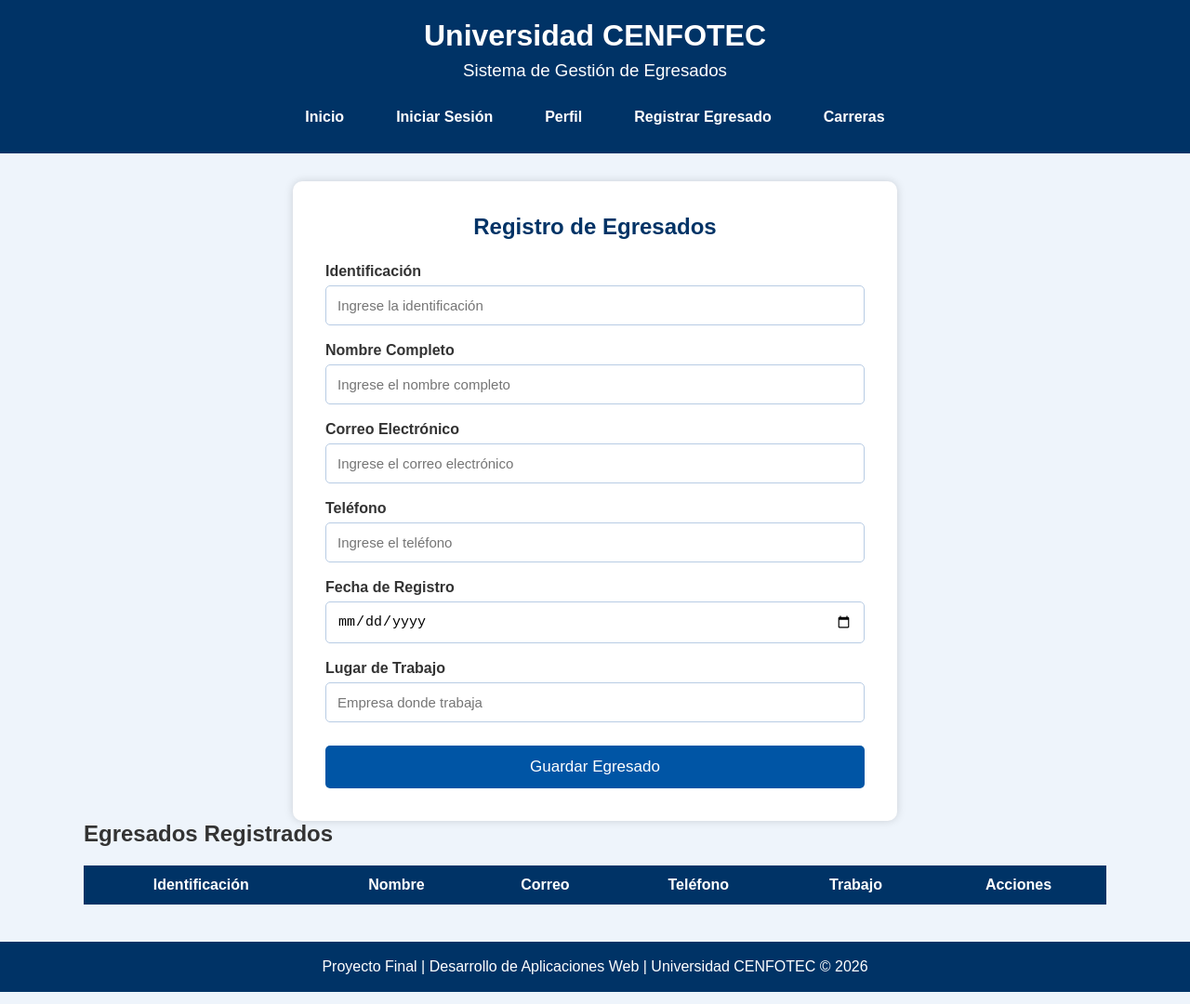
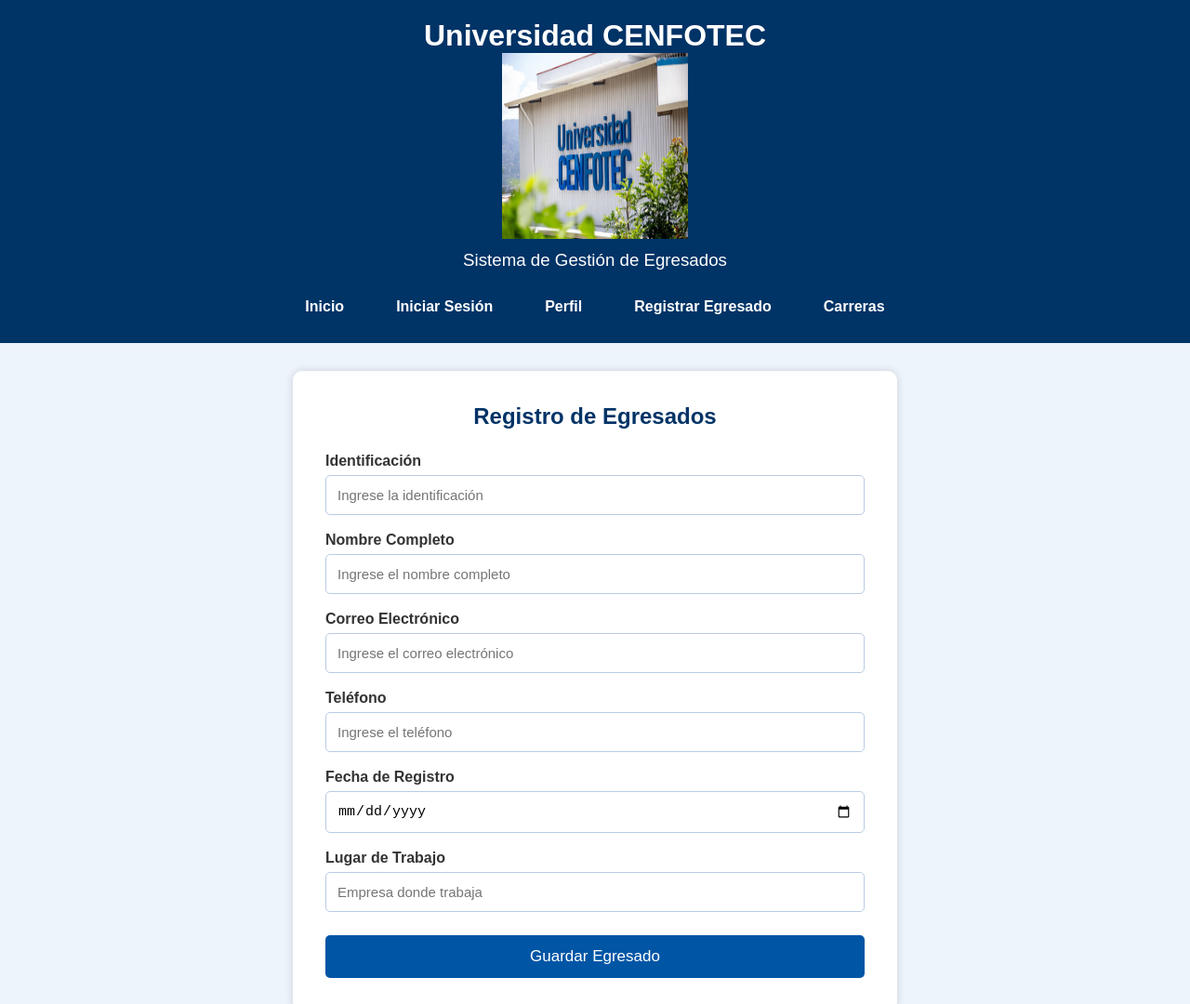
Before and after one commit to ebrenese-png/repositorio-proyecto-final-Erick, a plain HTML site: page HTML/egresados.html in a window 1280 px wide. Shown: the top 1080 px of the page at 93% size. Drawn offline with Linux system fonts and the light colour scheme; some packages are replaced by stand-ins of ours; a script that the page names is missing.

Commit message:
imagen
añadir la imagen

```diff
--- a/HTML/egresados.html
+++ b/HTML/egresados.html
@@ -15,6 +15,8 @@
 
         <div class="logo">
             <h1>Universidad CENFOTEC</h1>
+            <img src="/imagenes/images.jpg" alt="Logo de CENFOTEC" class="logo-img" width="200" height="200">
+
             <h3>Sistema de Gestión de Egresados</h3>
         </div>
 
```
Also changed, not shown: HTML/carreras.html (+1 -0 lines), HTML/inicio.html (+1 -0 lines), HTML/login.html (+1 -0 lines), HTML/perfil.html (+1 -0 lines), imagenes/images.jpg (added).
